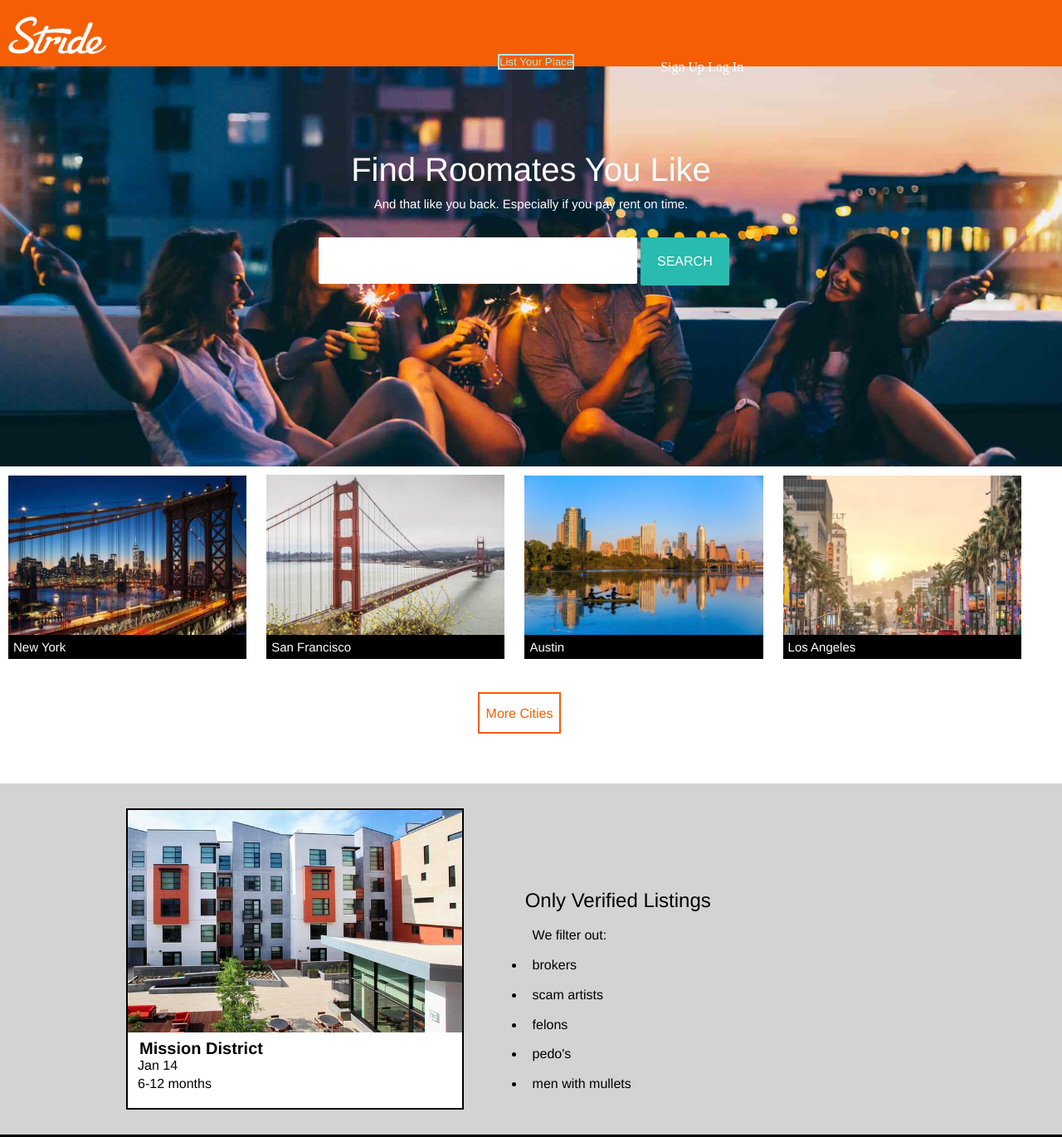
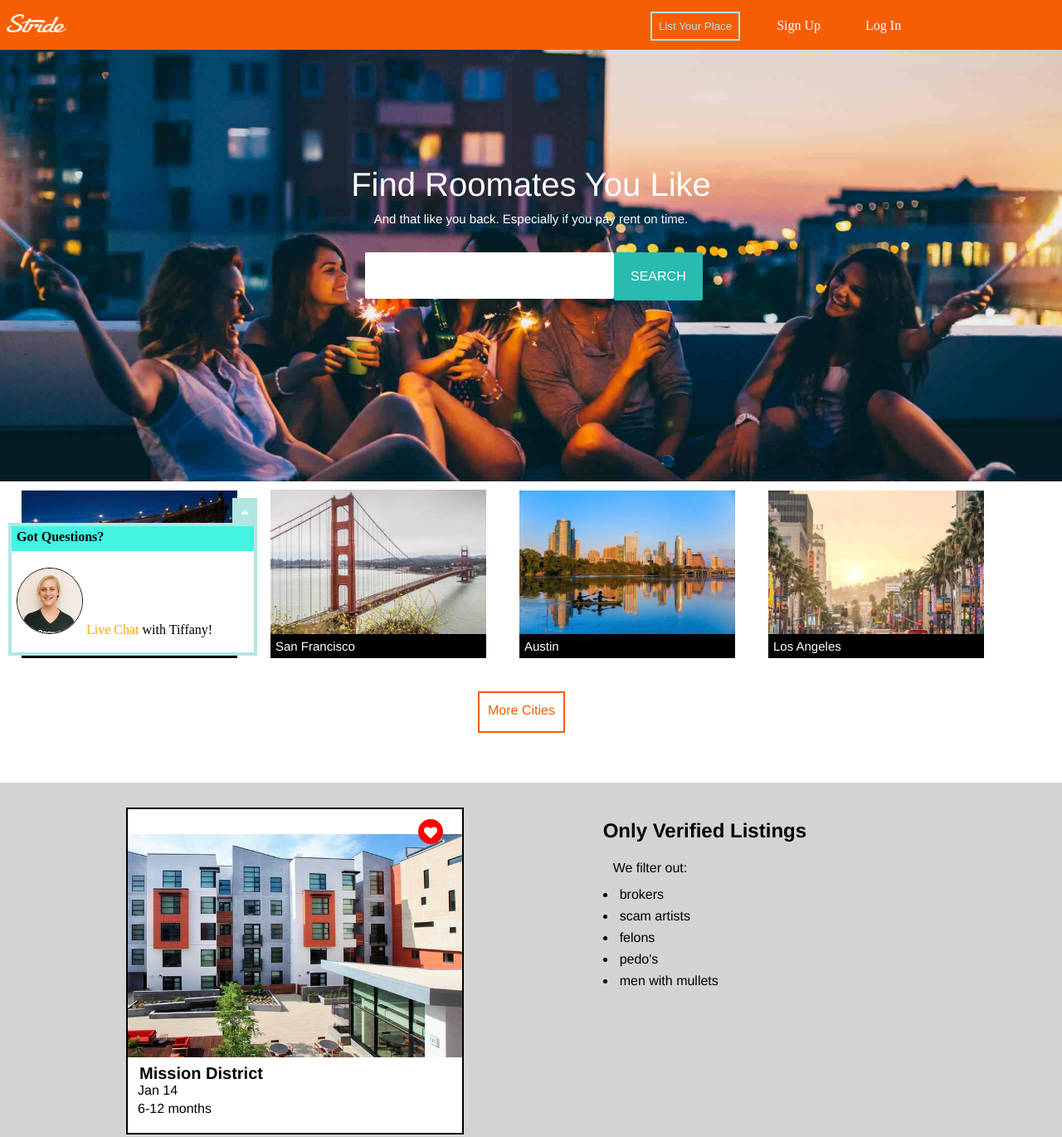
Before and after one commit to grosspath/assignment-04, a plain HTML site: page index.html in a window 1280 px wide. Shown: the top 1370 px of the page at 83% size. Drawn offline with Linux system fonts and the light colour scheme.

Commit message:
changes to 4 b

```diff
--- a/CSS/style.css
+++ b/CSS/style.css
@@ -2,15 +2,17 @@
   box-sizing: border-box;
   margin: 0;
   padding: 0;
+
+
 }
 
 img {
   display: block;
   width: 100%;
 }
-.banner {
+.navbar {
   background-color: #F55E05;
-  max-height: 80px;
+  height: 60px;
   width: 100%;
   position: absolute;
   left: 0;
@@ -19,29 +21,35 @@ img {
   padding: 0;
 }
 
-.banner img {
-  max-width:10%;
-  max-height: 5%;
-  padding: 20px 0 0 10px;
+.image {
+  width: 80px;
+  height: 30px;
+  vertical-align: middle;
+  display: inline-block;
+  padding: 8px 0 0 8px;
+  margin-bottom: 16px;
 }
 
-.banner button {
-  margin-left: 600px;
-  margin-right: 100px;
+.navbar button {
   background-color: #F55E05;
   border: 2px #B0E6E2 solid;
   color: #B0E6E2;
-  vertical-align: 50%;
-}
+  display: inline-block;
 
-.banner p {
-  font-family: "Libre Franklin";
-  display: inline-block;
-  text-align: middle;
-  color: white;
+  margin: 14px 0 16px 700px;
+  padding: 8px;
 
 }
 
+.navbar p {
+  font-family: "Libre Franklin";
+  display: inline-block;
+  color: white;
+  padding: 10px;
+}
+.sign {
+  margin: 0 30px;
+}
 .body {
   height: 100%;
   width: 100%;
@@ -63,7 +71,7 @@ img {
   padding: 180px 0 0 0;
 
 }
-.container p {
+.container h6 {
   font-family: "Helvetica Neue";
   color: white;
   font-weight: 300;
@@ -75,14 +83,15 @@ img {
 .container h3 {
   background-color: white;
   color: white;
-  width: 30%;
-  padding: 0%;
-  margin: 0 0 0 30%;
+  width: 300px;
+  padding: 0;
+  margin: 0 -4 0 440px;
+  display: inline-block;
 
   line-height: 3;
 
   border-radius: 2px;
-  display: inline-block;
+
   border: 0px;
 
 }
@@ -100,8 +109,9 @@ img {
 }
 .desc-column {
   display: inline-block;
-  width: 24%;
+  width: 280px;
   padding: 10px;
+  margin-left: 16px;
 }
 .desc-column p {
   background-color: black;
@@ -110,22 +120,24 @@ img {
   font-weight: 300;
   font-size: 15px;
   padding: 6px;
+  width: 260px
 }
 .box {
   border: #F55E05 2px solid;
-  max-width: 100px;
+  max-width: 120px;
   min-height: 50px;
   text-align: center;
   color: #F55E05;
   margin-left: 45%;
   margin-top: 30px;
   font-family: "Helvetica Neue";
-  padding: 15px 0 0 0;
+  padding: 12px 10px 10px 10px;
   margin-bottom: 60px;
 }
 .wrapper {
   background-color: lightgrey;
   padding: 30px;
+  position: relative
 }
 .column  {
   font-family: "Helvetica Neue";
@@ -157,22 +169,34 @@ img {
 }
 .next {
   display: inline-block;
-  margin: 0 0 0 70px;
+  margin: -20px 0 0 180px;
   min-height: 200px;
+  vertical-align: top;
 }
 
 .next h1 {
   font-family: "Helvetica Neue";
   font-size: 24px;
   padding-bottom: 10px;
-  font-weight: 300;
+  font-weight: 600;
+  margin-bottom: 16px;
+  margin-left: -16px;
+  margin-top: 34px;
+
 }
 
 .next p, li {
   font-family: "Helvetica Neue";
   font-size: 16px;
-  padding: 4%;
+  padding: 4px;
+
 }
+
+.next p {
+  margin: -8px;
+  margin-bottom: 6px;
+}
+
 .column-container {
   background-color: black;
   display: inline-block;
@@ -232,3 +256,69 @@ padding: 0;
   display: inline-block;
 
 }
+
+
+.attached_heart {
+  background-color: red;
+  width: 30px;
+  height: 30px;
+  border-radius: 50%;
+  color: white;
+  text-align: center;
+  position: relative;
+  top: 12px;
+  left: 350px;
+  padding-top: 8px;
+}
+.helper {
+  position: fixed;
+  bottom: 10px;
+  left: 10px;
+  border: 4px #B0E6E2 solid;
+  background-color: white;
+  height: 160px;
+  width: 300px;
+  display: inline-block;
+}
+.question {
+  background-color: #42f4e2;
+  height: 30px;
+  padding-top: 4px;
+  padding-left: 6px;
+}
+.helper img {
+  margin-top: 20px;
+  width: 80px;
+  height: 80px;
+  border: 1px black solid;
+  border-radius: 50%;
+  margin-left: 6px;
+}
+
+.helper i {
+  position: fixed;
+  color: white;
+  text-align: center;
+  padding-top: 8px;
+  height: 30px;
+  width: 30px;
+  left: 280px;
+  bottom: 170px;
+  background-color: #B0E6E2;
+}
+
+.helper_column, .pretty-lady,
+p, i {
+  display: inline-block;
+
+}
+
+.text-color {
+  text-align: center;
+  vertical-align: middle;
+}
+
+
+.orange-text {
+  color: orange;
+}
--- a/index.html
+++ b/index.html
@@ -1,4 +1,4 @@
-<!DOCTYPE html>
+open <link rel="import" href="op"><!DOCTYPE html>
 <html>
 
   <head>
@@ -10,19 +10,19 @@
   <hr/>
   <body>
 
-      <div class="banner">
-        <img src="./images/nav-stride-logo.png">
+      <div class="navbar_header navbar">
+        <img class="image"src="./images/nav-stride-logo.png">
         <button>List Your Place</button>
-        <p>Sign Up</p>
-        <p>Log In</p>
+        <p class="sign">Sign Up</p>
+        <p class="log">Log In</p>
       </div>
 
 
       <div class="container">
         <div class="overlay">
           <h1>Find Roomates You Like</h1>
-          <p>And that like you back. Especially if you pay rent on time.</p>
-          <h3>n</h3>
+          <h6>And that like you back. Especially if you pay rent on time.</h6>
+          <h3>.....</h3>
           <a>SEARCH</a>
         </div>
       </div>
@@ -60,6 +60,10 @@
 
 <div class="wrapper">
         <div class="column">
+          <div class="attached_heart">
+            <i class="fa fa-heart"></i>
+
+          </div>
           <img src="./images/example-room.jpg">
           <h2>Mission District</h2>
           <p>Jan 14</p>
@@ -101,7 +105,7 @@
         <hr/>
       </div>
 
-
+      </div>
           <div class="logos">
 
             <div class="facebook">
@@ -119,7 +123,13 @@
             <div class="goog">
               <img src="./images/icon-googleplus.png">
             </div>
-
+            <div class="helper">
+              <h4 class="question">Got Questions?</h4>
+              <div class="helper_column">
+                <img class="pretty-lady" src="./images/tiffany-helper.jpg">
+                <p class="text_color"><span class="orange-text">Live Chat</span> with Tiffany!</p>
+                <i class="fa fa-caret-up" aria-hidden="true"></i>
+            </div>
         </div>
 
 
```
